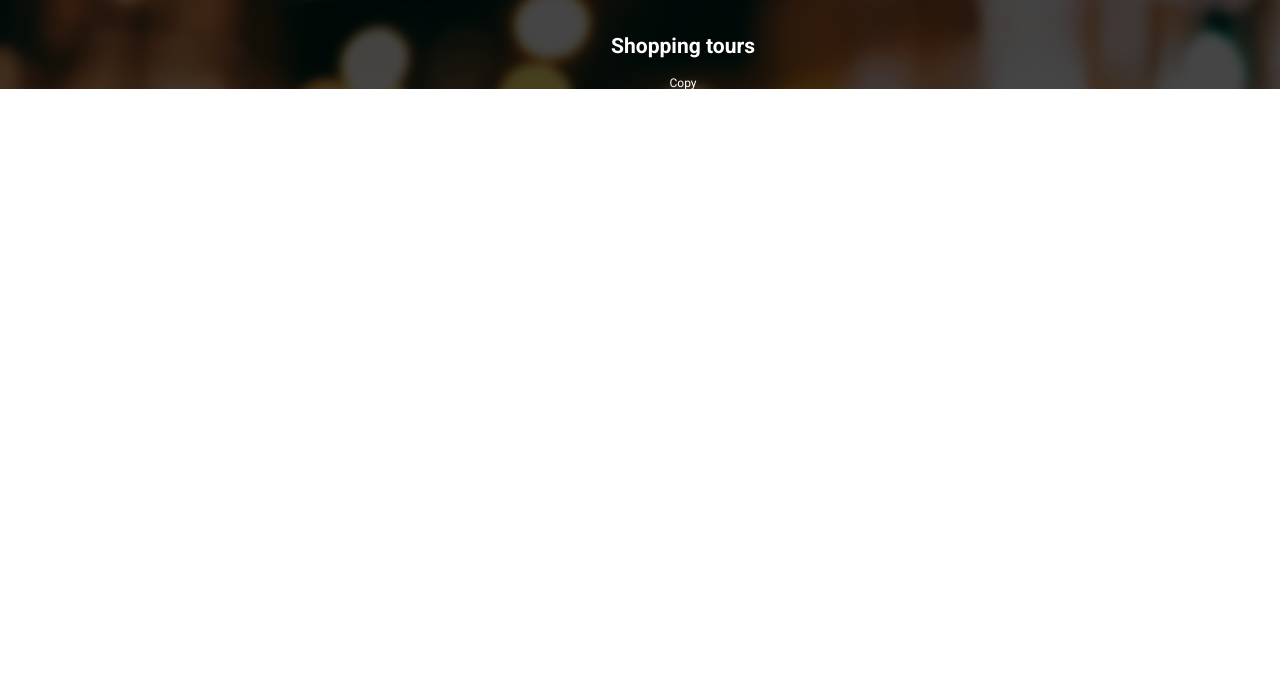
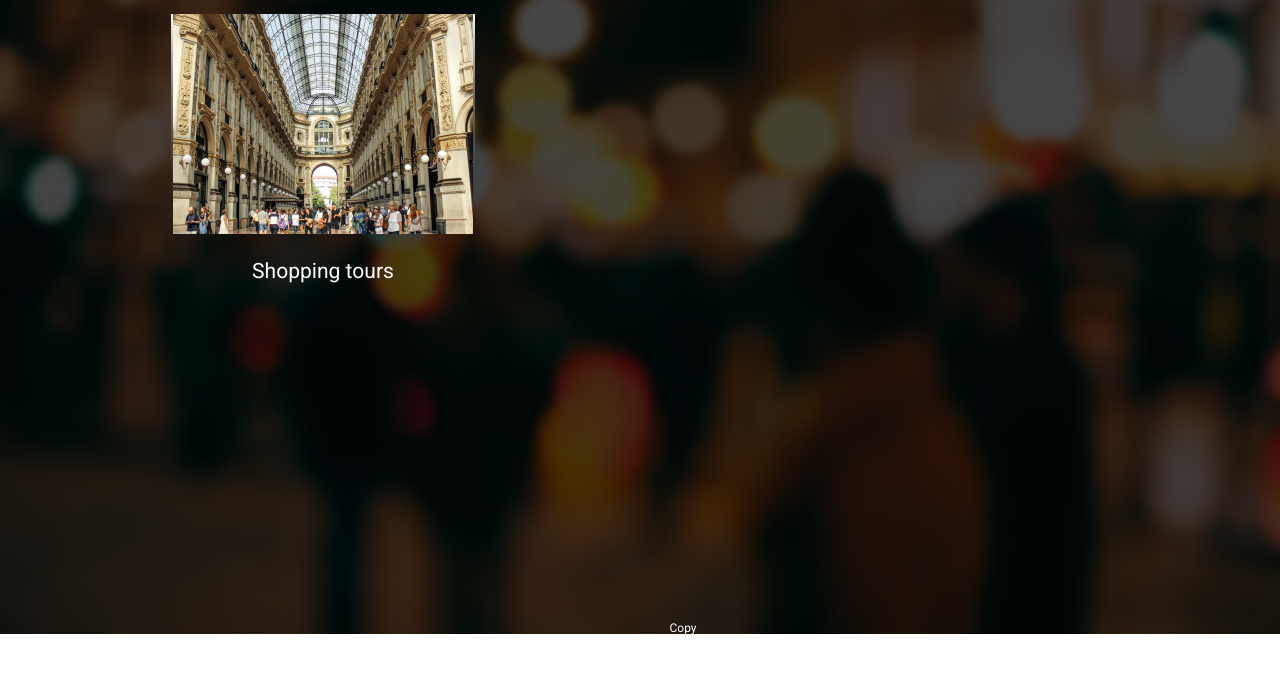
Before and after one commit to Mizhandr/Milan-Holidays, a plain HTML site: page index.html in a window 1280 px wide. Shown: the part 103-776 px from the top of the page. Drawn offline with Linux system fonts and the light colour scheme.

Commit message:
Create the grid.

```diff
--- a/css/styles.css
+++ b/css/styles.css
@@ -35,6 +35,7 @@ h2 {
 
 h3 {
     text-align: center;
+    font-weight: 400;
 }
 
 .copyright {
@@ -92,6 +93,10 @@ margin: 0 auto;
 
 }
 
+.logo-block:hover {
+    color: var(--color-secondary);
+}
+
 .logo {
     display: inline;
     width: 53px;
@@ -100,3 +105,16 @@ margin: 0 auto;
     margin-top: 3.9rem;
     padding-right: 5px;
 }
+
+/* Grid */
+
+.grid {
+    display: grid;
+    grid-template-columns: repeat(3, 1fr);
+    grid-template-rows: repeat(2, 1fr);
+    column-gap: 60px;
+    row-gap: 20px;
+    margin: 0 auto;
+    justify-content: center;
+    width: 1024px;
+}
--- a/index.html
+++ b/index.html
@@ -39,7 +39,12 @@
           </div>
         </div>
       </div>
-      <h3>Shopping tours</h3>
+      <div class="grid">
+        <div class="card">
+          <img src="/images/gallery.png" alt="Milan's Gallery" />
+          <h3 class="card-header">Shopping tours</h3>
+        </div>
+      </div>
       <p class="copyright">Copy</p>
     </section>
   </body>
```
